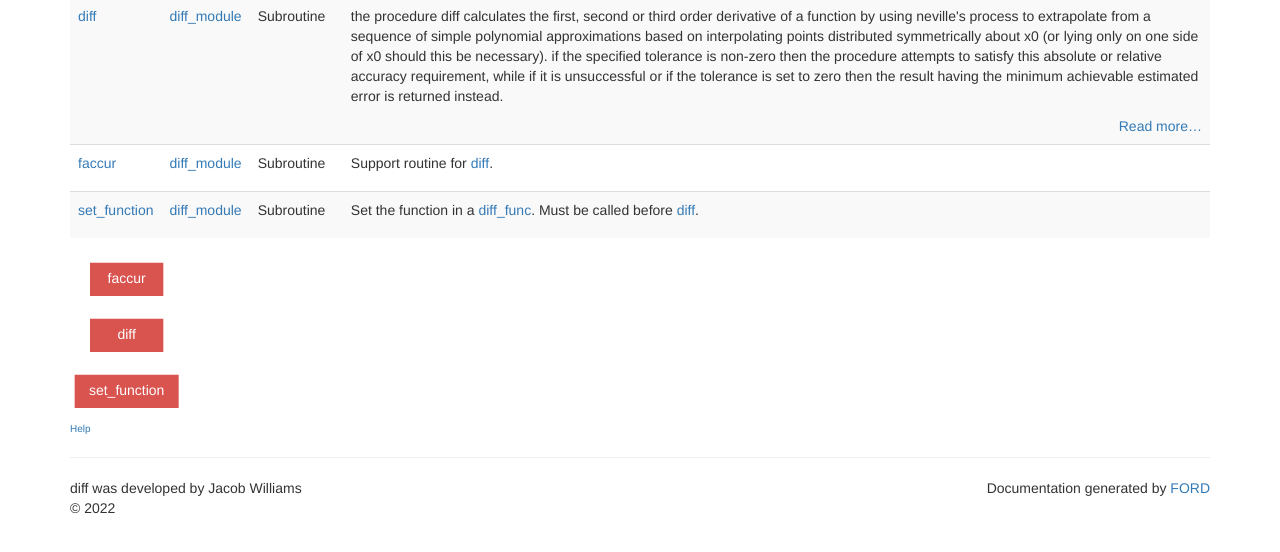
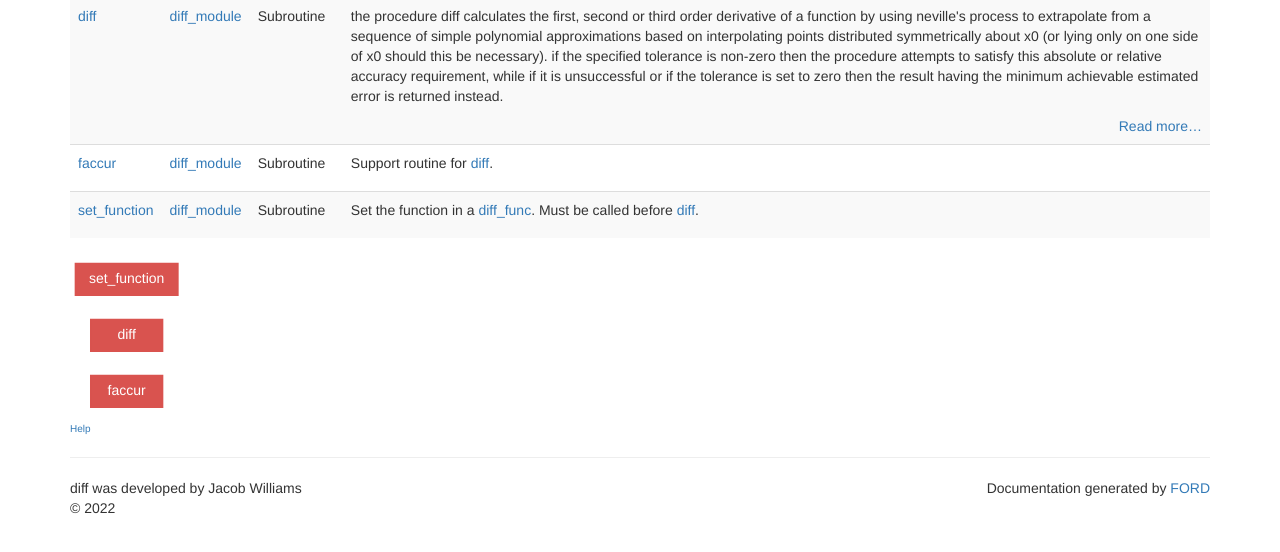
Before and after one commit to jacobwilliams/diff, a plain HTML site: page lists/procedures.html in a window 1280 px wide. Shown: the part 200-752 px from the top of the page. Drawn offline with nearby package versions, Linux system fonts and the light colour scheme; some packages are replaced by stand-ins of ours.

Commit message:
Deploying to gh-pages from @ jacobwilliams/diff@b196cf2ce30b9daf20f11a4b597db0def8712453 🚀

```diff
--- a/lists/procedures.html
+++ b/lists/procedures.html
@@ -108,12 +108,12 @@
 <g id="call~~graph~~CallGraph" class="graph" transform="scale(1 1) rotate(0) translate(4 112)">
 <title>call~~graph~~CallGraph</title>
 <polygon fill="white" stroke="transparent" points="-4,4 -4,-112 81,-112 81,4 -4,4"/>
-<!-- proc~set_function -->
+<!-- proc~faccur -->
 <g id="call~~graph~~CallGraph_node1" class="node">
-<title>proc~set_function</title>
-<g id="a_call~~graph~~CallGraph_node1"><a xlink:href=".././proc/set_function.html" xlink:title="set_function">
-<polygon fill="#d9534f" stroke="#d9534f" points="77,-24 0,-24 0,0 77,0 77,-24"/>
-<text text-anchor="middle" x="38.5" y="-9.6" font-family="Helvetica,sans-Serif" font-size="10.50" fill="white">set_function</text>
+<title>proc~faccur</title>
+<g id="a_call~~graph~~CallGraph_node1"><a xlink:href=".././proc/faccur.html" xlink:title="faccur">
+<polygon fill="#d9534f" stroke="#d9534f" points="65.5,-24 11.5,-24 11.5,0 65.5,0 65.5,-24"/>
+<text text-anchor="middle" x="38.5" y="-9.6" font-family="Helvetica,sans-Serif" font-size="10.50" fill="white">faccur</text>
 </a>
 </g>
 </g>
@@ -126,12 +126,12 @@
 </a>
 </g>
 </g>
-<!-- proc~faccur -->
+<!-- proc~set_function -->
 <g id="call~~graph~~CallGraph_node3" class="node">
-<title>proc~faccur</title>
-<g id="a_call~~graph~~CallGraph_node3"><a xlink:href=".././proc/faccur.html" xlink:title="faccur">
-<polygon fill="#d9534f" stroke="#d9534f" points="65.5,-108 11.5,-108 11.5,-84 65.5,-84 65.5,-108"/>
-<text text-anchor="middle" x="38.5" y="-93.6" font-family="Helvetica,sans-Serif" font-size="10.50" fill="white">faccur</text>
+<title>proc~set_function</title>
+<g id="a_call~~graph~~CallGraph_node3"><a xlink:href=".././proc/set_function.html" xlink:title="set_function">
+<polygon fill="#d9534f" stroke="#d9534f" points="77,-108 0,-108 0,-84 77,-84 77,-108"/>
+<text text-anchor="middle" x="38.5" y="-93.6" font-family="Helvetica,sans-Serif" font-size="10.50" fill="white">set_function</text>
 </a>
 </g>
 </g>
```
